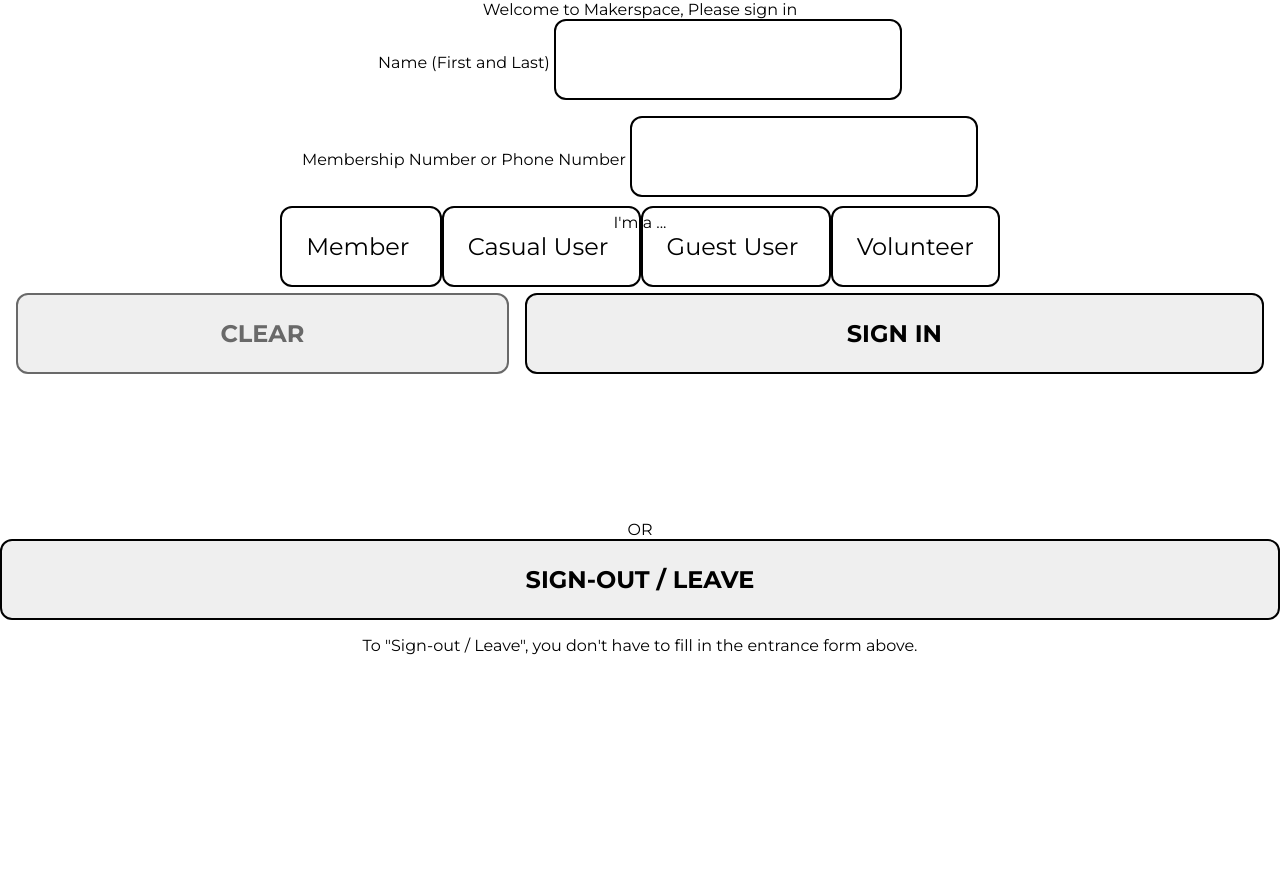
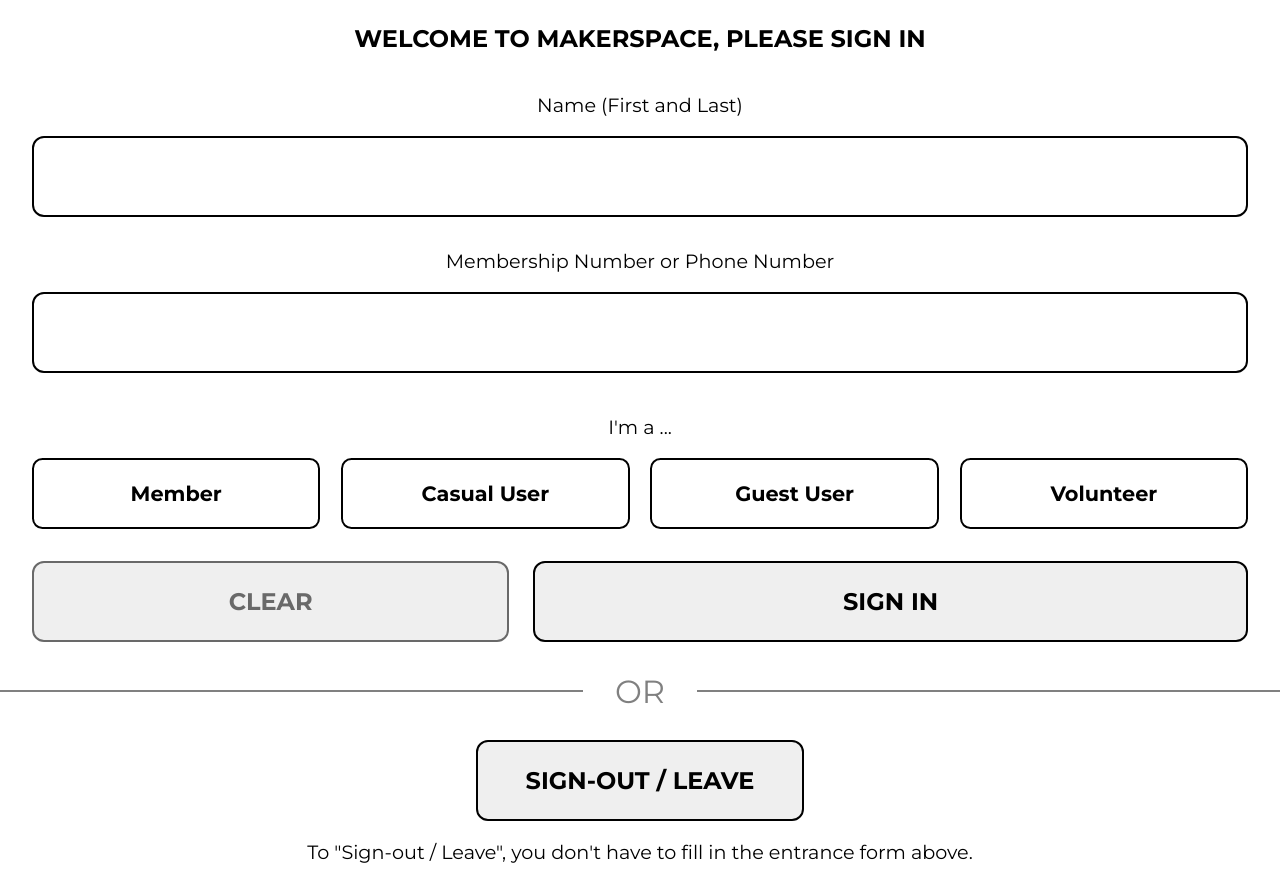
Before and after one commit to tcedi/tcedi-ovms, a PHP site: page /printers/main.php in a window 1280 px wide. Before the commit the page ends 655 px from the top, so only its background shows below. Run offline with PHP 8.4, Linux system fonts and the light colour scheme.

Commit message:
update styles after removing accordion

```diff
--- a/css/main.css
+++ b/css/main.css
@@ -1,31 +1,142 @@
+*, *:before, *:after {
+  box-sizing: border-box;
+}
+
 body {
-  font-family: 'Montserrat', sans-serif;
+  font-family: "Montserrat", sans-serif;
   margin: 0;
   padding: 0;
-  display: flex;
-  flex-direction: column;
   text-align: center;
-  min-height: -webkit-fill-available;
-  min-height: 100vh;
 }
 
-.visitors {
+.greeting {
   padding: 1em;
+  text-transform: uppercase;
+  font-weight: bold;
+  font-size: 1.5em;
 }
 
-h2 {
+.table-row {
+  padding: 1em 2em;
+}
+
+.table-row label {
+  display: block;
+  margin-bottom: 1em;
+  font-size: 1.2em;
+}
+
+button,
+input {
+  font-family: "Montserrat", sans-serif;
+  border-radius: 0.5em;
+  border: 2px solid;
+  padding: 1em;
+  font-size: 1.5em;
+}
+
+input {
+  width: 100%;
+}
+
+input.error {
+  border-color: #d91e26;
+}
+
+button {
+  font-weight: bold;
+  text-transform: uppercase;
+  padding: 1em 2em;
+}
+
+button[type=reset],
+.secondary {
+  color: dimgrey;
+}
+
+label.error {
+  margin-bottom: 0;
+  padding-top: 0.5em;
+  color: #d91e26;
+}
+
+.types {
+  display: flex;
+  flex-wrap: wrap;
+}
+
+label.type {
+  padding: 1em;
+  border: 2px solid;
+  border-radius: 0.5em;
+  font-size: 1.3em;
+  position: relative;
+  flex: 1;
+  margin: 0 1em 0 0;
+  display: flex;
+  justify-content: center;
+  align-items: center;
+  font-weight: bold;
+  text-shadow: -1px -1px 0 #ffffff, 1px -1px 0 #ffffff, -1px 1px 0 #ffffff, 1px 1px 0 #ffffff;
+}
+
+.types input.error + label {
+  border-color: #d91e26;
+}
+
+.type:last-child {
+  margin-right: 0;
+}
+
+.types input {
+  display: none;
+}
+
+.types input:checked + .type {
+  background: #d91e26;
+}
+
+.types input:checked + .type:nth-of-type(2) {
+  background: #4f9ed7;
+}
+
+.types input:checked + .type:nth-of-type(3) {
+  background: #fdb811;
+}
+
+.types input:checked + .type:nth-of-type(4) {
+  background: #70bd42;
+}
+
+.types label.error {
+  order: 2;
+  width: 100%;
+}
+
+.actions {
+  display: flex;
+  padding: 1em 2em 0;
+}
+
+.actions button:first-child {
+  flex-basis: 40%;
+  margin-right: 1em;
+}
+
+.actions button:last-child {
+  flex-basis: 60%;
+}
+/* h2 {
   margin: 1em 0 0;
   font-size: 1em;
 }
 
 .ui-accordion {
   flex: 1;
-  /* display: flex;
-  flex-direction: column; */
 }
 
 .ui-accordion-header {
-  box-shadow: 0 2px 5px -1px rgb(50 50 93 / 25%), 0 1px 3px -1px rgb(0 0 0 / 30%);
+  box-shadow: 0 2px 5px -1px rgba(50, 50, 93, 0.25), 0 1px 3px -1px rgba(0, 0, 0, 0.3);
   margin: 1em 1em 0;
   padding: 1em;
   border-radius: 10px;
@@ -47,7 +158,7 @@ h2 {
 .ui-accordion-content-active {
   display: flex !important;
   border-radius: 10px;
-  box-shadow: 0 2px 5px -1px rgb(50 50 93 / 25%), 0 1px 3px -1px rgb(0 0 0 / 30%);
+  box-shadow: 0 2px 5px -1px rgba(50, 50, 93, 0.25), 0 1px 3px -1px rgba(0, 0, 0, 0.3);
 }
 
 .centered-flow-block {
@@ -57,73 +168,10 @@ h2 {
 
 .centered-flow-block-column {
   flex-direction: column;
-}
+} */
 
-form {
-  flex: 1;
-  display: grid;
-  grid-auto-rows: min-content;
-  grid-gap: 1em;
-}
-
-button,
-input {
-  font-family: 'Montserrat', sans-serif;
-  border-radius: 0.5em;
-  border: 2px solid;
-  padding: 1em;
-  font-size: 1.5em;
-}
-
-.table-cell-left-align {
-  display: grid;
-  padding: 1em;
-}
-
-.types {
-  grid-gap: 1em;
-  grid-template-columns: repeat(4, 1fr);
-}
-
-.type {
-  padding: 1em;
-  border: 2px solid;
-  border-radius: .5em;
-  font-size: 1.5em;
-  position: relative;
-}
-
-.types input {
-  display: none;
-}
-
-.types input:checked + .type {
-  background: red;
-}
-
-input {
-  flex: 1;
-}
-
-.actions {
-  display: grid;
-  grid-template-columns: 2fr 3fr;
-  grid-gap: 1em;
-  padding: 1em;
-}
-
-button {
-  font-weight: bold;
-  text-transform: uppercase;
-}
-
-button[type="reset"],
-.secondary {
-  color: dimgrey;
-}
-
-.languages a {
-  flex: 1;
+.note {
+  font-size: 1.2em;
 }
 
 .signout {
@@ -135,8 +183,7 @@ button[type="reset"],
 }
 
 .successpage {
-  position: absolute;
-  inset: 0;
+  height: 100vh;
   display: flex;
   flex-direction: column;
   justify-content: center;
@@ -160,3 +207,20 @@ button[type="reset"],
   width: 200px;
   fill: white;
 }
+
+.separator {
+  border: 1px solid grey;
+  position: relative;
+  margin: 3em 0;
+}
+
+.separator span {
+  position: absolute;
+  left: 50%;
+  top: 50%;
+  transform: translate(-50%, -50%);
+  padding: 0 1em;
+  background: #fff;
+  font-size: 2em;
+  color: grey;
+}
```
